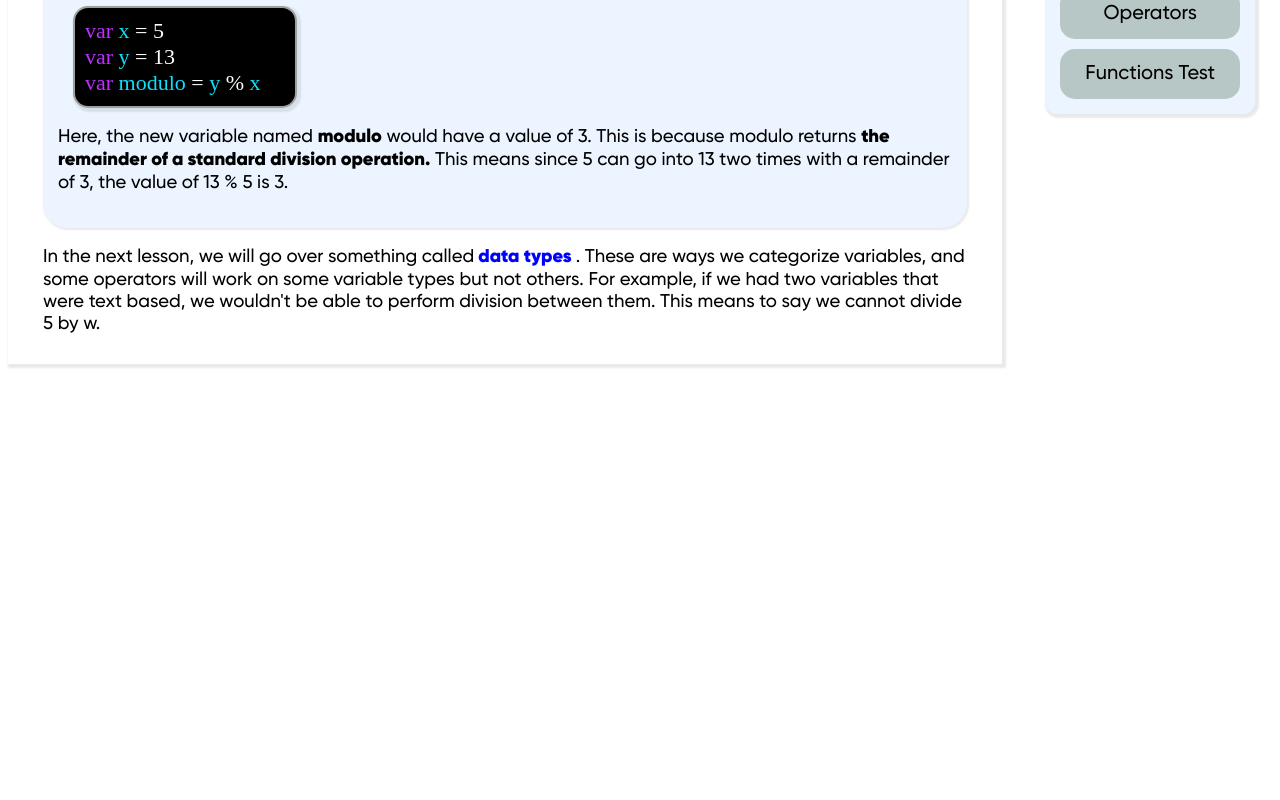
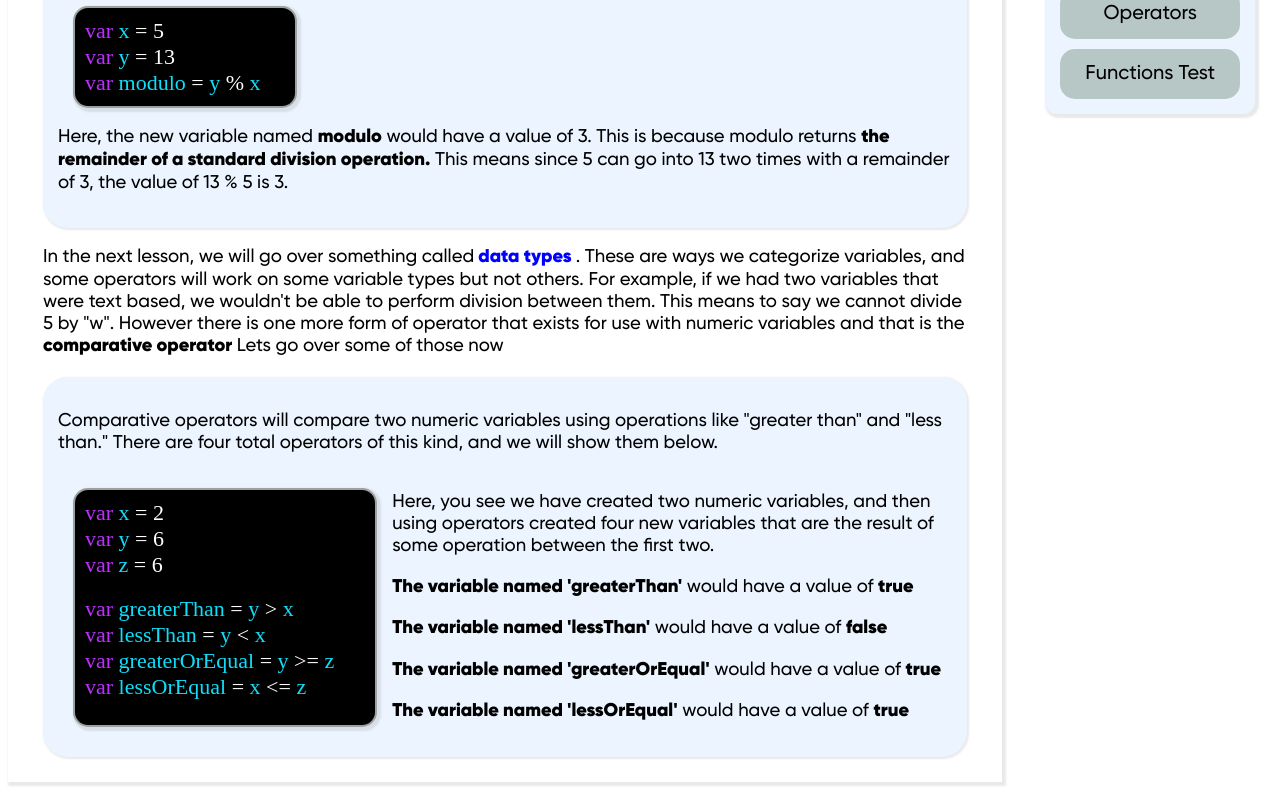
Before and after one commit to NLanese/the-codex, a Next.js app: page /concepts/basics/lessons/operators in a window 1280 px wide. Shown: the part 796-1596 px from the top of the page. Before the commit the page ends 1178 px from the top, so only its background shows below. Built offline with nearby package versions, Linux system fonts and the light colour scheme.

Commit message:
Update operators.js

```diff
--- a/pages/concepts/basics/lessons/operators.js
+++ b/pages/concepts/basics/lessons/operators.js
@@ -286,7 +286,91 @@ const OperatorsLesson = ({}) => {
                                 definition= "Every variable will have a data type, but depending on the Programming Language you are using, this data type can be changed. Data Types denote what kind of value is stored inside of the variable. For example, in x=5, x would be a variable with a datatype of an Integer"
                                 />}
                             />
-                        . These are ways we categorize variables, and some operators will work on some variable types but not others. For example, if we had two variables that were text based, we wouldn't be able to perform division between them. This means to say we cannot divide 5 by w. </p>
+                        . These are ways we categorize variables, and some operators will work on some variable types but not others. For example, if we had two variables that were text based, we wouldn't be able to perform division between them. This means to say we cannot divide 5 by "w". However there is one more form of operator that exists for use with numeric variables and that is the <strong>comparative operator</strong> Lets go over some of those now
+                        </p>
+                        <div style={Styles.Sections.importantNote}>
+                        <p style={Styles.Fonts.basic}>
+                            Comparative operators will compare two numeric variables using operations like "greater than" and "less than." There are four total operators of this kind, and we will show them below.
+                        </p>
+                        <div style={{display: 'flex', flexDirection: 'row'}}>
+                                <div style={{...Styles.Sections.simpleLessonCode, flex: 4}}>
+                                    <p style={Styles.Code.code}>
+                                    <span style={Styles.Code.keyword}>var </span>
+                                    <span style={Styles.Code.var}>x </span>
+                                    <span style={Styles.Code.reg}>= 2</span>
+                                    </p>
+
+                                    <p style={Styles.Code.code}>
+                                    <span style={Styles.Code.keyword}>var </span>
+                                    <span style={Styles.Code.var}>y </span>
+                                    <span style={Styles.Code.reg}>= 6</span>
+                                    </p>
+
+                                    <p style={Styles.Code.code}>
+                                    <span style={Styles.Code.keyword}>var </span>
+                                    <span style={Styles.Code.var}>z </span>
+                                    <span style={Styles.Code.reg}>= 6</span>
+                                    </p>
+
+                                    <br></br>
+
+                                    <p style={Styles.Code.code}>
+                                    <span style={Styles.Code.keyword}>var </span>
+                                    <span style={Styles.Code.var}>greaterThan </span>
+                                    <span style={Styles.Code.reg}>= </span>
+                                    <span style={Styles.Code.var}>y </span>
+                                    <span style={Styles.Code.reg}>{'> '} </span>
+                                    <span style={Styles.Code.var}>x </span>
+                                    </p>
+
+                                    <p style={Styles.Code.code}>
+                                    <span style={Styles.Code.keyword}>var </span>
+                                    <span style={Styles.Code.var}>lessThan </span>
+                                    <span style={Styles.Code.reg}>= </span>
+                                    <span style={Styles.Code.var}>y </span>
+                                    <span style={Styles.Code.reg}>{'< '} </span>
+                                    <span style={Styles.Code.var}>x </span>
+                                    </p>
+
+                                    <p style={Styles.Code.code}>
+                                    <span style={Styles.Code.keyword}>var </span>
+                                    <span style={Styles.Code.var}>greaterOrEqual </span>
+                                    <span style={Styles.Code.reg}>= </span>
+                                    <span style={Styles.Code.var}>y </span>
+                                    <span style={Styles.Code.reg}>{'>= '} </span>
+                                    <span style={Styles.Code.var}>z </span>
+                                    </p>
+
+                                    <p style={Styles.Code.code}>
+                                    <span style={Styles.Code.keyword}>var </span>
+                                    <span style={Styles.Code.var}>lessOrEqual </span>
+                                    <span style={Styles.Code.reg}>= </span>
+                                    <span style={Styles.Code.var}>x </span>
+                                    <span style={Styles.Code.reg}>{'<= '} </span>
+                                    <span style={Styles.Code.var}>z </span>
+                                    </p>
+
+                                </div>
+                                <div style={{...Styles.Fonts.basic, flex: 8}}>
+                                    <p style={ Styles.Fonts.basic}>
+                                        Here, you see we have created two numeric variables, and then using operators created four new variables that are the result of some operation between the first two.
+                                    </p>
+                                    <p></p>
+                                    <p style={ Styles.Fonts.basic}>
+                                        <strong>The variable named 'greaterThan'</strong>  would have a value of <strong>true</strong>
+                                    </p>
+                                    <p style={ Styles.Fonts.basic}>
+                                        <strong>The variable named 'lessThan'</strong>  would have a value of <strong>false</strong>
+                                    </p>
+                                    <p style={ Styles.Fonts.basic}>
+                                        <strong>The variable named 'greaterOrEqual'</strong>  would have a value of <strong>true</strong>
+                                    </p>
+                                    <p style={ Styles.Fonts.basic}>
+                                        <strong>The variable named 'lessOrEqual'</strong>  would have a value of <strong>true</strong>
+                                    </p>
+                                </div>
+                            </div>
+                        </div>
                     </div>
                 </div>
             )
```
